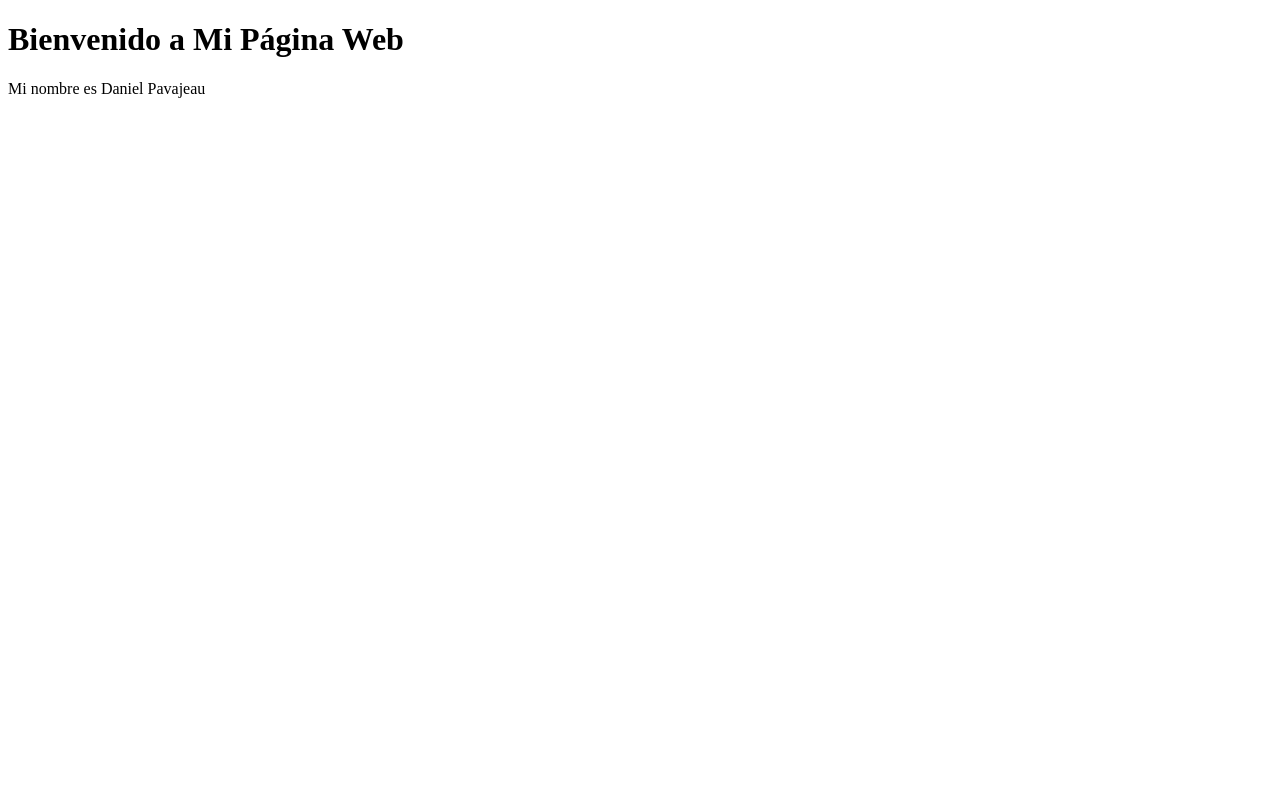
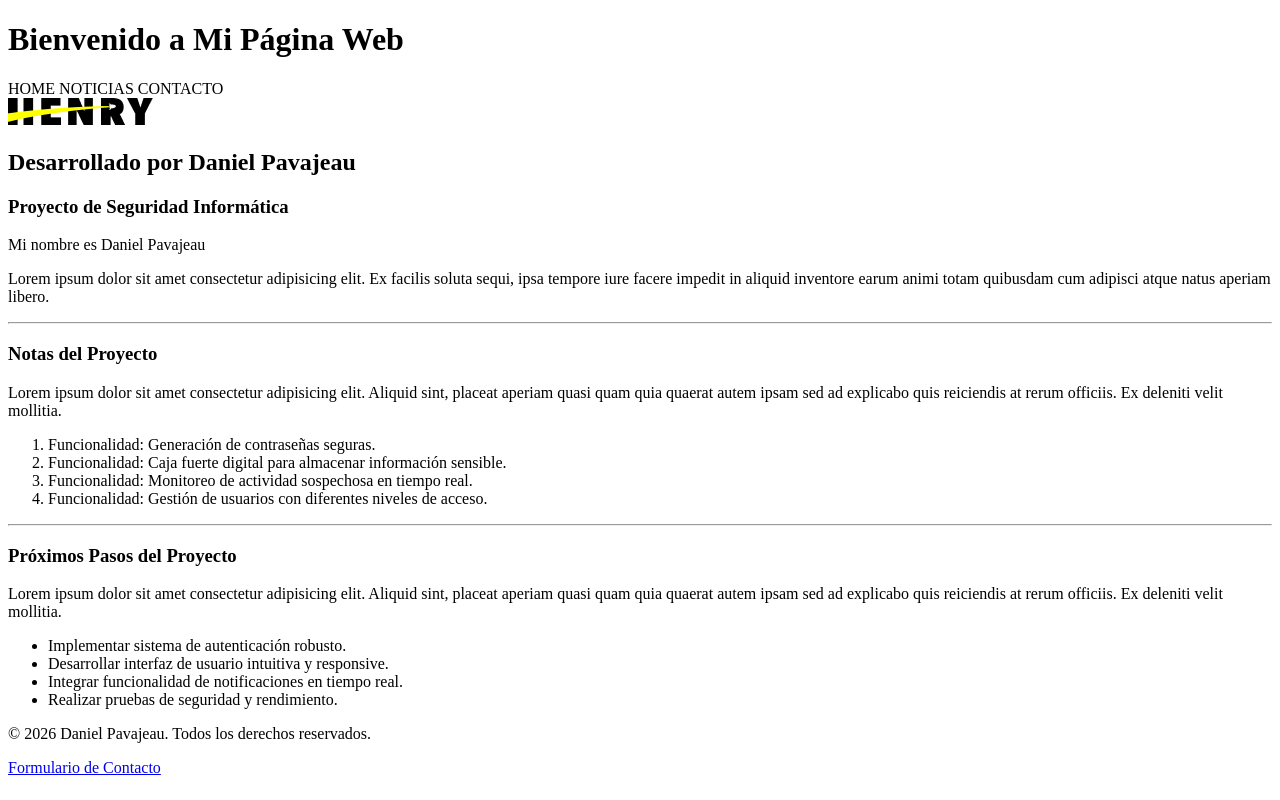
Before and after one commit to DPavajeau/Prueba-Modulo-0, a plain HTML site: page index.html in a window 1280 px wide. Drawn offline with Linux system fonts and the light colour scheme.

Commit message:
Primer Avance

```diff
--- a/index.html
+++ b/index.html
@@ -1,12 +1,79 @@
-<!DOCTYPE html>
+<!doctype html>
 <html lang="es">
+
 <head>
-    <meta charset="UTF-8">
-    <meta name="viewport" content="width=device-width, initial-scale=1.0">
+    <meta charset="UTF-8" />
+    <meta name="viewport" content="width=device-width, initial-scale=1.0" />
     <title>Mi Página Web</title>
 </head>
+
 <body>
-    <h1>Bienvenido a Mi Página Web</h1>
-    <p>Mi nombre es Daniel Pavajeau</p>
+
+    <header>
+        <h1>Bienvenido a Mi Página Web</h1>
+
+        <span>HOME</span>
+        <span>NOTICIAS</span>
+        <span>CONTACTO</span>
+    </header>
+
+    <main>
+        <img src="./build/assets/img/HEN-Logo.png" alt="Logo de la empresa">
+        <section>
+            <h2>Desarrollado por Daniel Pavajeau</h2>
+
+            <article>
+                <h3>Proyecto de Seguridad Informática</h3>
+
+                <div>
+                    <p>Mi nombre es Daniel Pavajeau</p>
+                    <p>
+                        Lorem ipsum dolor sit amet consectetur adipisicing elit. Ex facilis soluta
+                        sequi, ipsa tempore iure facere impedit in aliquid inventore earum animi
+                        totam quibusdam cum adipisci atque natus aperiam libero.
+                    </p>
+                </div>
+
+            </article>
+            <hr>
+            <article>
+                <h3>Notas del Proyecto</h3>
+                <p>
+                    Lorem ipsum dolor sit amet consectetur adipisicing elit. Aliquid sint,
+                    placeat aperiam quasi quam quia quaerat autem ipsam sed ad explicabo quis
+                    reiciendis at rerum officiis. Ex deleniti velit mollitia.
+                </p>
+                <ol>
+                    <li>Funcionalidad: Generación de contraseñas seguras.</li>
+                    <li>Funcionalidad: Caja fuerte digital para almacenar información sensible.</li>
+                    <li>Funcionalidad: Monitoreo de actividad sospechosa en tiempo real.</li>
+                    <li>Funcionalidad: Gestión de usuarios con diferentes niveles de acceso.</li>
+                </ol>
+            </article>
+            <hr>
+            <article>
+                <h3>Próximos Pasos del Proyecto</h3>
+                <p>
+                    Lorem ipsum dolor sit amet consectetur adipisicing elit. Aliquid sint,
+                    placeat aperiam quasi quam quia quaerat autem ipsam sed ad explicabo quis
+                    reiciendis at rerum officiis. Ex deleniti velit mollitia.
+                </p>
+                <ul>
+                    <li>Implementar sistema de autenticación robusto.</li>
+                    <li>Desarrollar interfaz de usuario intuitiva y responsive.</li>
+                    <li>Integrar funcionalidad de notificaciones en tiempo real.</li>
+                    <li>Realizar pruebas de seguridad y rendimiento.</li>
+                </ul>
+            </article>
+        </section>
+    </main>
+
+    <footer>
+        <p>© 2026 Daniel Pavajeau. Todos los derechos reservados.</p>
+
+        <a href="./Contacto.html">Formulario de Contacto</a>
+    </footer>
+
 </body>
+
 </html>
```
Also changed, not shown: 01.HTML&CSS/index.html (+26 -31 lines), Contacto.html (added, +48 -0 lines).
